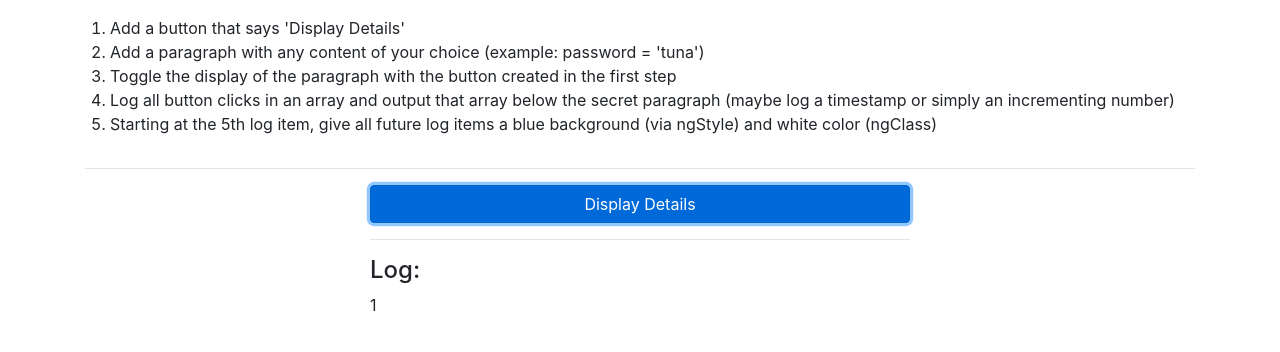
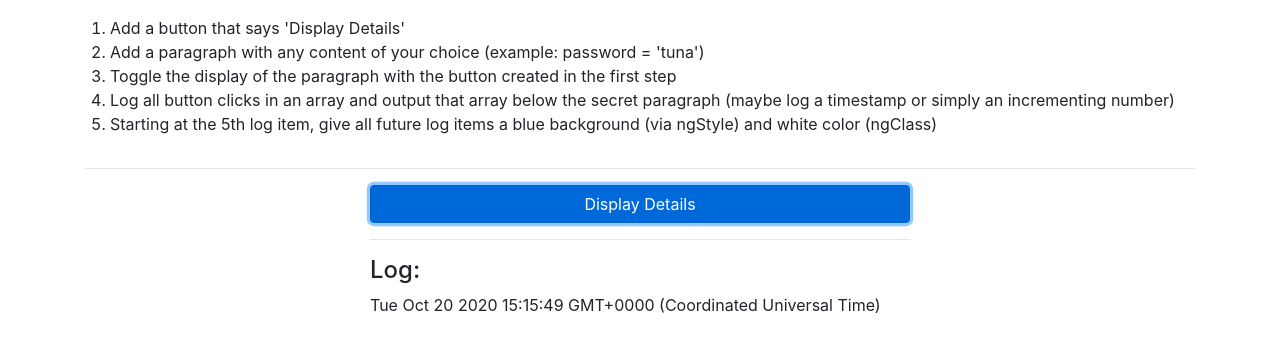
Before and after one commit to nimappl/angular-practice, an Angular app: page / in a window 1280 px wide. Both pictures are taken after a click on the button "Display Details". Shown: the top 352 px of the page. Built offline with nearby package versions, Linux system fonts and the light colour scheme.

Commit message:
using index in for drective

```diff
--- a/src/app/app.component.html
+++ b/src/app/app.component.html
@@ -18,11 +18,11 @@
       <hr>
       <h4>Log:</h4>
       <p
-        *ngFor="let i of clicksLog"
-        [ngStyle]="{backgroundColor: i >= 5 ? 'blue' : 'transparent'}"
-        [ngClass]="{'white': i >= 5}"
+        *ngFor="let logItem of clicksLog; let i = index"
+        [ngStyle]="{backgroundColor: i >= 4 ? 'blue' : 'transparent'}"
+        [ngClass]="{'white': i >= 4}"
       >
-        {{ i }}
+        {{ logItem }}
       </p>
     </div>
   </div>
--- a/src/app/app.component.ts
+++ b/src/app/app.component.ts
@@ -7,10 +7,10 @@
 })
 export class AppComponent {
   displaySecret: boolean = true;
-  clicksLog: number[] = [];
+  clicksLog: Date[] = [];
 
   addToLog(): void {
     this.displaySecret = !this.displaySecret;
-    this.clicksLog.push(this.clicksLog.length + 1);
+    this.clicksLog.push(new Date());
   }
 }
```
